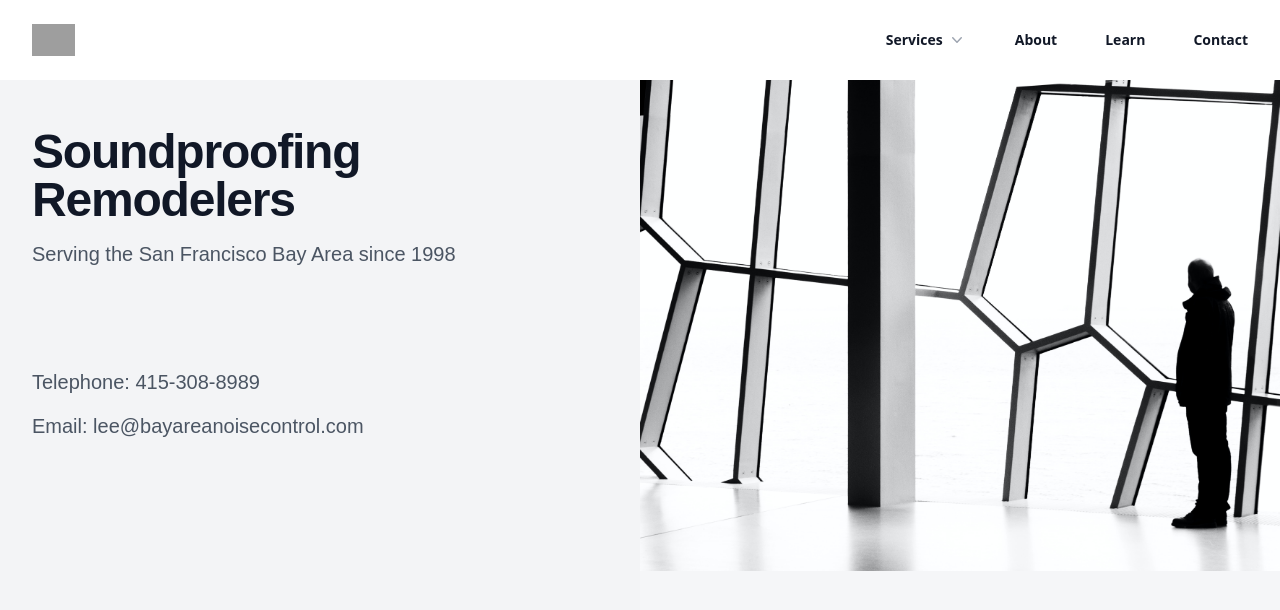
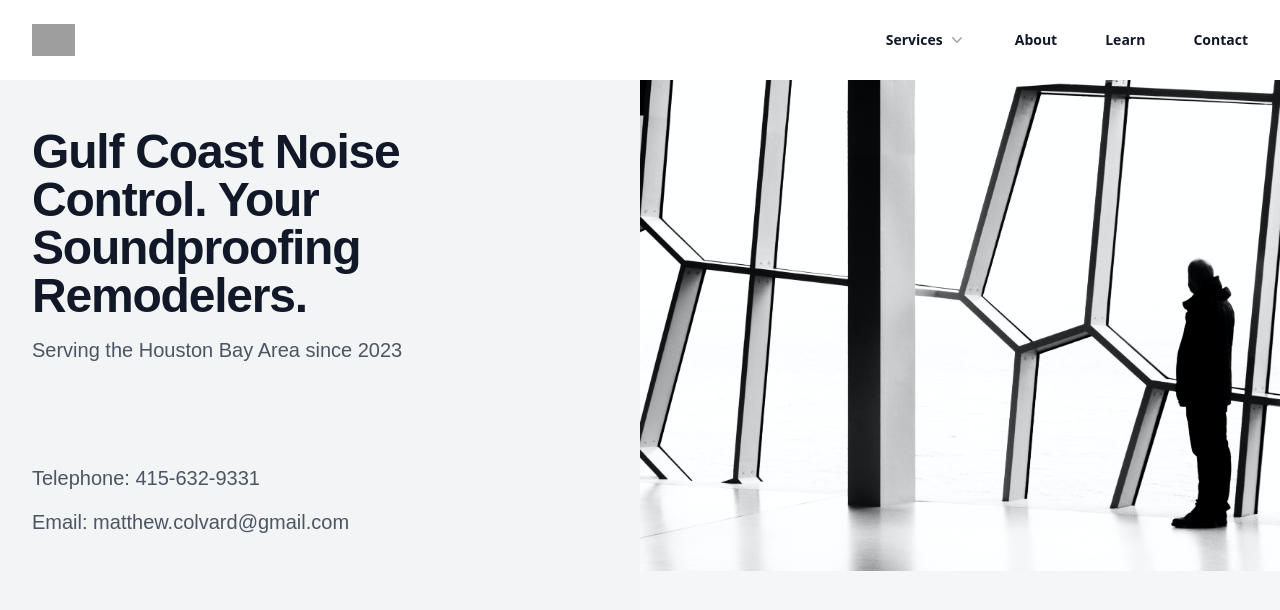
Before and after one commit to mtcolvard/soundproofing-remodelers, a Next.js app: page /contact in a window 1280 px wide. Shown: the top 610 px of the page. Built offline with nearby package versions, Linux system fonts and the light colour scheme; grey boxes are pictures that could not be loaded; a web font is replaced by a local one.

Commit message:
made language plural

```diff
--- a/app/about/page.js
+++ b/app/about/page.js
@@ -18,12 +18,12 @@ export default function About() {
                   <h1 className="text-xl font-bold tracking-tight text-gray-900 sm:text-2xl xl:text-3xl">
                     About
                   </h1>
-                  <p className="mt-4 text-xl text-gray-600">Our passion for our work goes back to 1983, when our principal, Lee Brenner began working in the professional audio field.</p>
+                  <p className="mt-4 text-xl text-gray-600">Our passion for our work goes back to 2006, when our principal, Lee Brenner hired Matty Talty to began working with him in the professional audio field.</p>
                   <br />
-                  <p className="text-xl text-gray-600">Recognizing the scarcity of resources for addressing everyday noise problems, Lee developed a commitment to improving the quality of life of those inundated by noise in high density urban environments.</p>
+                  <p className="text-xl text-gray-600">Recognizing the scarcity of resources for addressing everyday noise problems, they developed a commitment to improving the quality of life of those inundated by noise in high density urban environments.</p>
                   <br />
-                  <p className="text-xl text-gray-600">As the business grew, Lee recognized that advice alone was not sufficient.
-                    In order to ensure the proper installation of specialty soundproofing materials, in 1998, Soundproofing Remodelers began operations as a Licensed California State Contractor.</p>
+                  <p className="text-xl text-gray-600">As the business grew, we began to recognize that advice alone was not sufficient.
+                    In order to ensure the proper installation of specialty soundproofing materials in the greater Houston area, Gulf Coast Noise Control \/ Soundproofing Remodelers began operations in 2023.</p>
 
 
                 </div>
--- a/app/components/nav.js
+++ b/app/components/nav.js
@@ -138,7 +138,7 @@ export default function Nav() {
               <XMarkIcon className="h-6 w-6" aria-hidden="true" />
             </button>
             <Link href="#" className="-m-1.5 p-1.5">
-              <span className="sr-only">Soundproofing Remodelers</span>
+              <span className="sr-only">Gulf Coast Noise Control and Soundproofing Remodelers</span>
               <img
                 className="h-8 w-auto"
                 src="https://tailwindui.com/img/logos/mark.svg?color=indigo&shade=600"
--- a/app/contact/page.js
+++ b/app/contact/page.js
@@ -15,16 +15,16 @@ export default function About() {
               <div className="mx-auto max-w-2xl py-12 lg:max-w-none lg:pb-72 lg:pt-12">
                 <div className="font-serif lg:pr-36">
                   <h1 className="text-3xl font-bold tracking-tight text-gray-900 sm:text-4xl xl:text-5xl">
-                    Soundproofing Remodelers
+                    Gulf Coast Noise Control. Your Soundproofing Remodelers.
                   </h1>
                   <p className="mt-4 lg:mb-16 lg:pb-9 text-xl text-gray-600">
-                    Serving the San Francisco Bay Area since 1998
+                    Serving the Houston Bay Area since 2023
                   </p>
                   <p className="mt-4 text-xl text-gray-600">
-                    Telephone: 415-308-8989
+                    Telephone: 415-632-9331
                   </p>
                   <p className="mt-4 text-xl text-gray-600">
-                    Email: lee@bayareanoisecontrol.com
+                    Email: matthew.colvard@gmail.com
                   </p>
                 </div>
               </div>
--- a/app/page.js
+++ b/app/page.js
@@ -126,19 +126,19 @@ const testimonials = [
   {
     id: 1,
     quote:
-    'Alongside his technical and City Planning Department expertise, Lee is great with communication. With our project, we split our payments based on completion benchmarks, and he served as the coordinator between the structural engineer, city planning department, building inspector, and his construction crew. And what a finished product! Lee and his team did an absolutely amazing job.',
+    'Alongside their technical and City Planning Department expertise, Lee and Matty are great with communication. With our project, we split our payments based on completion benchmarks, and they served as the coordinators between the structural engineer, city planning department, building inspector, and his construction crew. And what a finished product! Lee and Matty\'s his team did an absolutely amazing job.',
     attribution: 'Adele F. San Francisco',
   },
   {
     id: 2,
     quote:
-    'Other contractor\’s consultations consisted of measuring the space and pointing out noises that could improve. Lee was the only one who pointed out structural quirks that could mean underlying complications. I appreciated the crew\'s attention to detail vs. rushing to meet a deadline. Our old building was far from a straightforward job, but Lee\'s decades of experience showed, and I don\'t think I would\'ve felt so confident or at ease with anyone else.',
+    'Other contractor\’s consultations consisted of measuring the space and pointing out noises that could improve. Lee and Matty were the only one who pointed out structural quirks that could mean underlying complications. I appreciated their crew\'s attention to detail vs. rushing to meet a deadline. Our old building was far from a straightforward job, but thier decades of experience showed, and I don\'t think I would\'ve felt so confident or at ease with anyone else.',
     attribution: 'Tianyu I. San Francisco',
   },
   {
     id: 3,
     quote:
-      'Lee helped me to understand how to approach my noise problem, as my woodworking studio and house kitchen share a common wall. He gave me such a good education that I started an incremental approach myself. I purchased exactly the materials I needed, and didn\'t waste a penny on anything I didn\'t. Most importantly, Lee kept me from pursuing techniques that wouldn\'t have worked nearly as well. Lee was a pleasure to work with and took an active interest in my project. Highly recommended.',
+      'Lee and Matty helped me to understand how to approach my noise problem, as my woodworking studio and house kitchen share a common wall. They gave me such a good education that I started an incremental approach myself. I purchased exactly the materials I needed, and didn\'t waste a penny on anything I didn\'t. Most importantly, they kept me from pursuing techniques that wouldn\'t have worked nearly as well. Lee and Matthew were a pleasure to work with and took an active interest in my project. Highly recommended.',
       // 'I used Lee as a consultant to understand how to approach my noise problem; my woodworking studio and our house kitchen share a common door. He gave me such a good education that I started an incremental approach myself.\n It turned out to be an enormous bargain. I purchased exactly the materials I needed, and didn\'t waste a penny on anything I didn\'t. Perhaps most importantly, Lee kept me from pursuing techniques that wouldn\'t have worked nearly as well. Lee was a pleasure to work with and took an active interest in my project. Highly recommended.',
     attribution: 'Jon A. Cupertino',
   },
```
